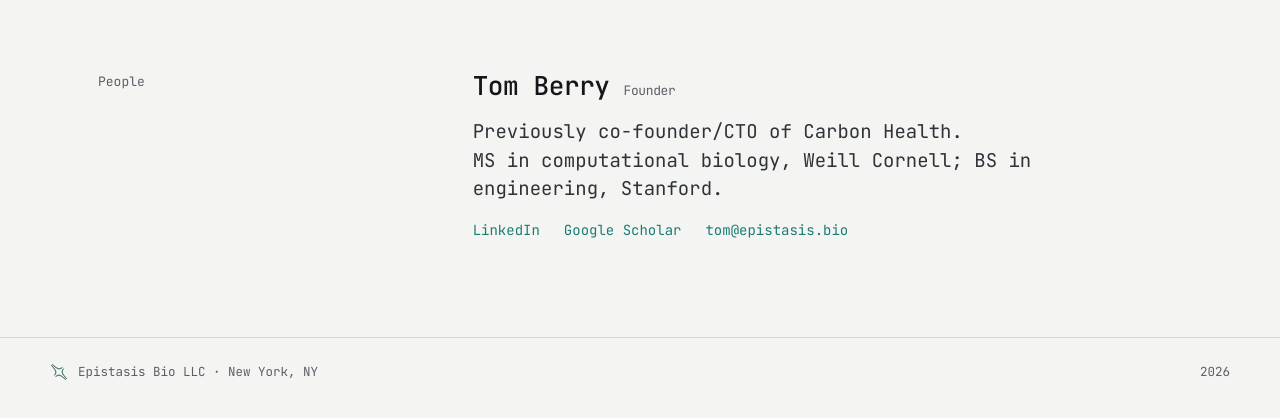
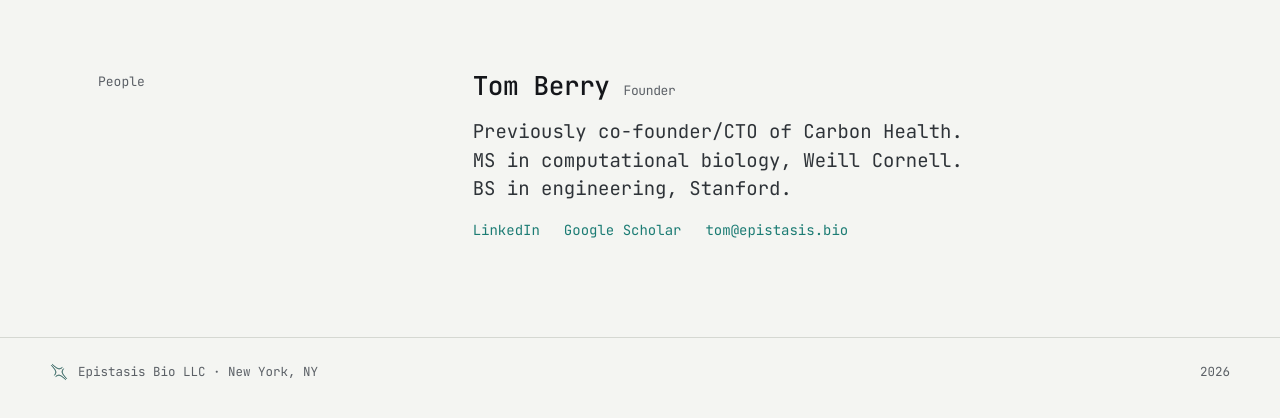
Before and after one commit to epistasis-bio/website, a plain HTML site: page about/index.html in a window 1280 px wide. Shown: the part 88-506 px from the top of the page. Drawn offline with Linux system fonts and the light colour scheme.

Commit message:
About: one line per degree
Co-Authored-By: Claude Fable 5.1 <noreply@anthropic.com>
Claude-Session: https://claude.ai/code/session_01MGJTArgyLVDhTMx4WAR9mD

```diff
--- a/about/index.html
+++ b/about/index.html
@@ -53,7 +53,7 @@ img{max-width:100%}
 <div style="grid-column: span 7; display: flex; flex-direction: column; gap: 44px; min-width: 0">
 <div style="display: flex; flex-direction: column; gap: 12px">
 <p style="margin: 0; font-size: 26px; font-weight: 500; letter-spacing: -0.015em; display: flex; flex-wrap: wrap; align-items: baseline; gap: 6px 14px">Tom Berry<span style="font-family: 'JetBrains Mono', monospace; font-weight: 400; font-size: 13px; color: #5B6066">Founder</span></p>
-<p style="margin: 0; font-size: 19px; line-height: 1.5; color: #2E3338; max-width: 620px">Previously co-founder/CTO of Carbon Health.<br>MS in computational biology, Weill Cornell; BS in engineering, Stanford.</p>
+<p style="margin: 0; font-size: 19px; line-height: 1.5; color: #2E3338; max-width: 620px">Previously co-founder/CTO of Carbon Health.<br>MS in computational biology, Weill Cornell.<br>BS in engineering, Stanford.</p>
 <div style="display: flex; flex-wrap: wrap; gap: 8px 24px; font-family: 'JetBrains Mono', monospace; font-size: 14px; padding-top: 4px">
 <a href="https://www.linkedin.com/in/tom-berry-4622643a/">LinkedIn</a>
 <a href="https://scholar.google.com/citations?user=PRQFy7MAAAAJ">Google Scholar</a>
```
